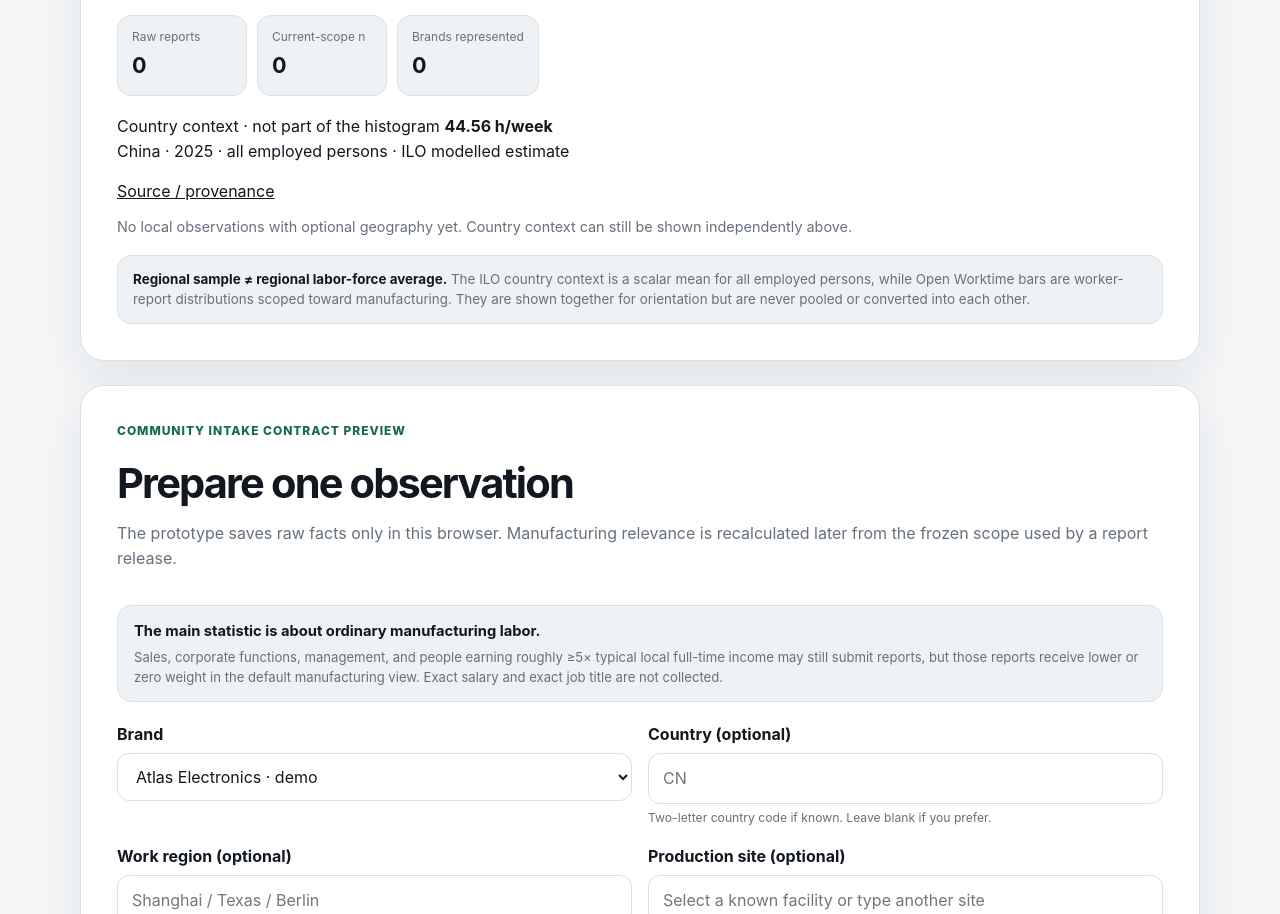
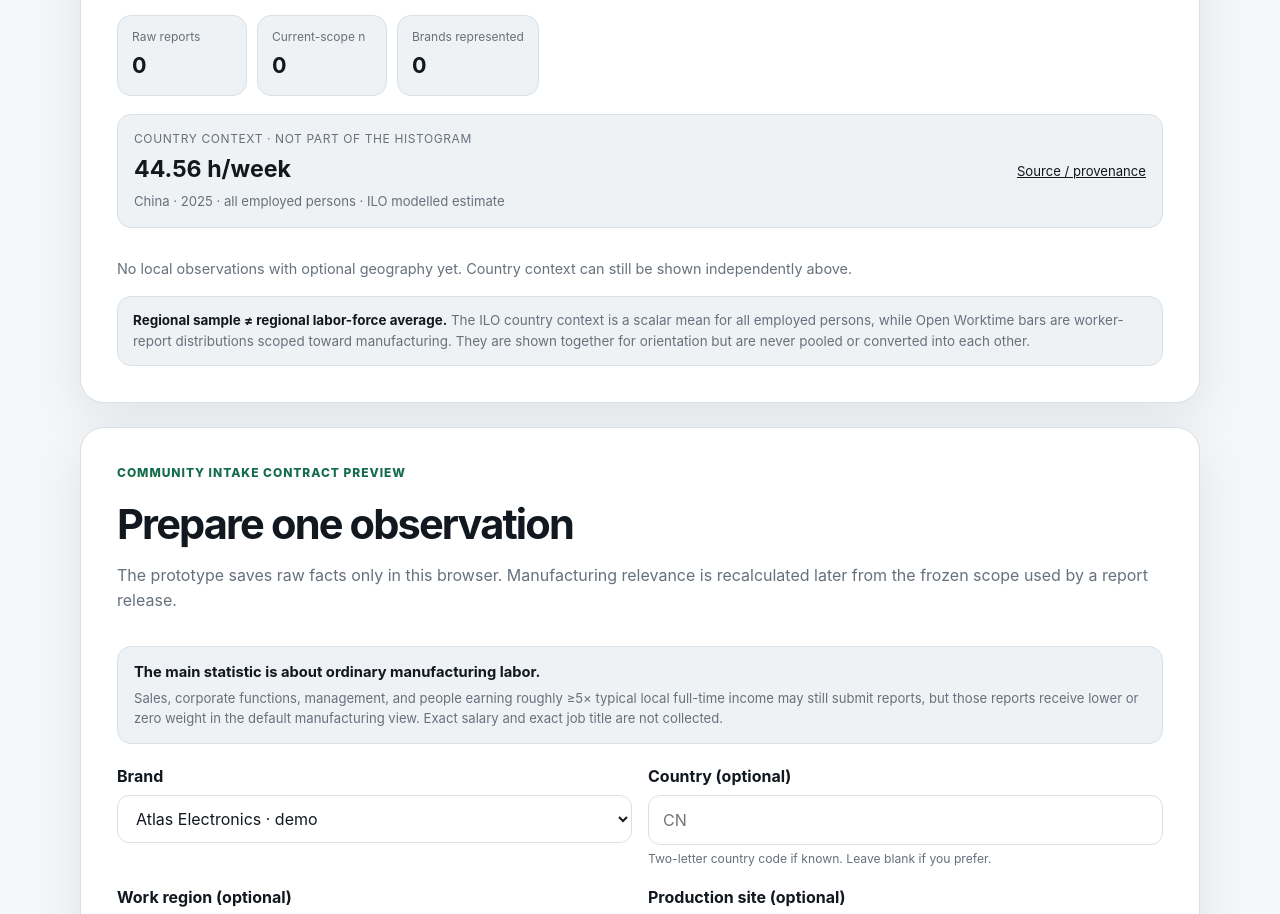
Before and after one commit to 6jingyong/open-worktime, a plain HTML site: page index.html in a window 1280 px wide. Shown: the part 2362-3276 px from the top of the page. Drawn offline with Linux system fonts and the light colour scheme.

Commit message:
styles: distinguish country context from report histogram

```diff
--- a/geography.css
+++ b/geography.css
@@ -43,6 +43,47 @@
   font-size: 1.35rem;
 }
 
+.country-context {
+  display: flex;
+  align-items: center;
+  justify-content: space-between;
+  gap: 18px;
+  margin: 0 0 18px;
+  padding: 15px 16px;
+  border: 1px solid var(--line);
+  border-radius: 14px;
+  background: var(--surface-2);
+}
+
+.country-context[hidden] {
+  display: none;
+}
+
+.country-context-label {
+  display: block;
+  color: var(--muted);
+  font-size: 0.75rem;
+  text-transform: uppercase;
+  letter-spacing: 0.05em;
+}
+
+.country-context strong {
+  display: block;
+  margin-top: 4px;
+  font-size: 1.45rem;
+}
+
+.country-context p {
+  margin: 3px 0 0;
+  color: var(--muted);
+  font-size: 0.82rem;
+}
+
+.country-context a {
+  white-space: nowrap;
+  font-size: 0.82rem;
+}
+
 .region-warning {
   margin-top: 16px;
   padding: 13px 15px;
@@ -68,4 +109,9 @@
   .region-controls {
     grid-template-columns: 1fr;
   }
+
+  .country-context {
+    align-items: flex-start;
+    flex-direction: column;
+  }
 }
```
